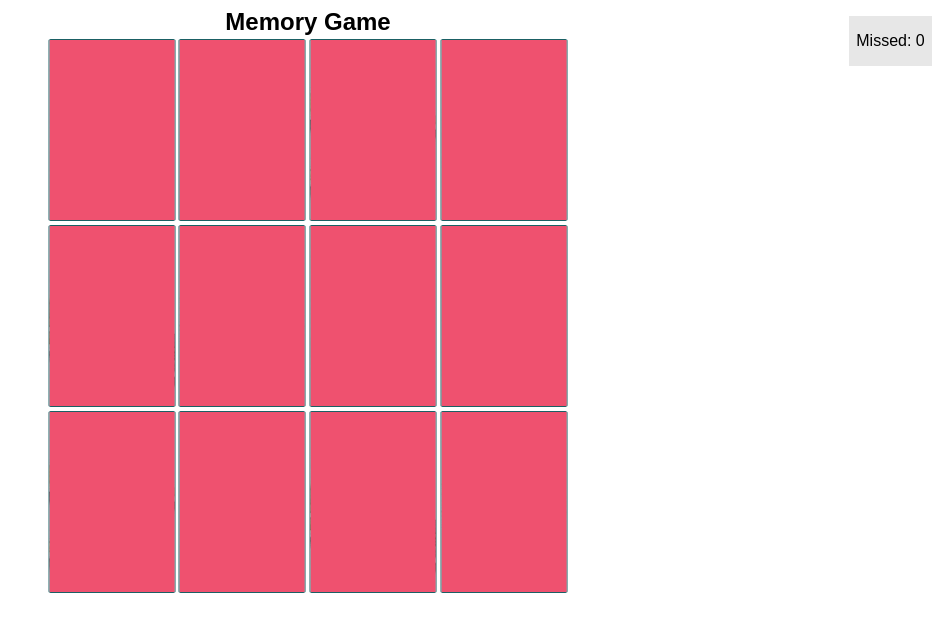
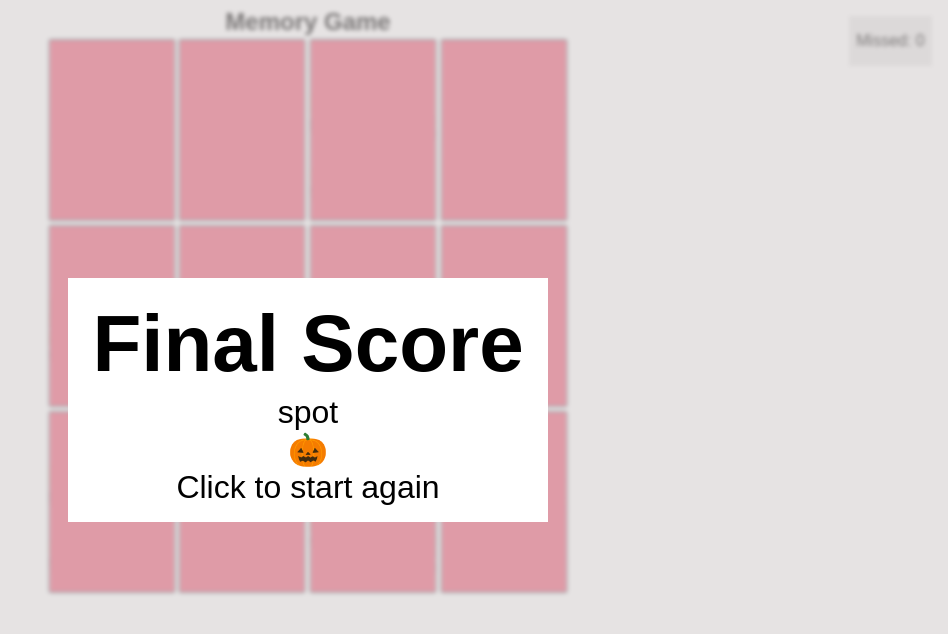
Before and after one commit to lostmart/memoryFlex, a plain HTML site: page index.html in a window 1280 px wide. Shown: the whole page, without its empty margins (332-1280 px from the left). Drawn offline with Linux system fonts and the light colour scheme; a web font is replaced by a local one.

Commit message:
new instance

```diff
--- a/index.html
+++ b/index.html
@@ -32,10 +32,12 @@
 				</div>
 			</section>
 			<section class="final_result">
-				<h2>Final Score</h2>
-				<span class="missed_final">spot</span>
-				<span class="final_icon animate__delay-1s">🎃</span>
-				<span>Click to start again</span>
+				<div class="final_container">
+					<h2>Final Score</h2>
+					<span class="missed_final">spot</span>
+					<span class="final_icon animate__delay-1s">🎃</span>
+					<span>Click to start again</span>
+				</div>
 			</section>
 		</main>
 		<script src="script.js"></script>
--- a/style.css
+++ b/style.css
@@ -85,7 +85,7 @@ h1 {
 	box-shadow: 0 0 0 0 var(--secondary);
 }
 
-.card.animate__rotate>span {
+.card.animate__rotate > span {
 	opacity: 0;
 }
 
@@ -103,7 +103,7 @@ h1 {
 	display: none;
 }
 
-.modal>h2 {
+.modal > h2 {
 	opacity: 0;
 	font-size: 2em;
 }
@@ -137,25 +137,41 @@ h1 {
 }
 
 .final_result {
+	position: absolute;
+	display: flex;
+	justify-content: center;
+	align-items: center;
+	backdrop-filter: blur(2px);
+	visibility: visible;
+	inset: 0;
+	z-index: 10;
+}
+
+.final_result::before {
 	position: fixed;
-	width: 100%;
-	height: 100%;
+	width: 100dvw;
+	height: 100dvh;
 	inset: 0;
 	background-color: #d5d0d096;
+	content: "";
+	z-index: -1;
+}
+
+.final_container {
 	display: flex;
 	align-items: center;
 	justify-content: center;
-	backdrop-filter: blur(2px);
 	flex-direction: column;
-	visibility: hidden;
+	padding: 1em 1.5em;
+	background-color: white;
 }
 
-.final_result>h2 {
+.final_container > h2 {
 	font-size: 5em;
-	margin-bottom: 0;
+	margin: 0.125em 0;
 	line-height: 1;
 }
 
-.final_result span {
+.final_container span {
 	font-size: 2em;
 }
```
